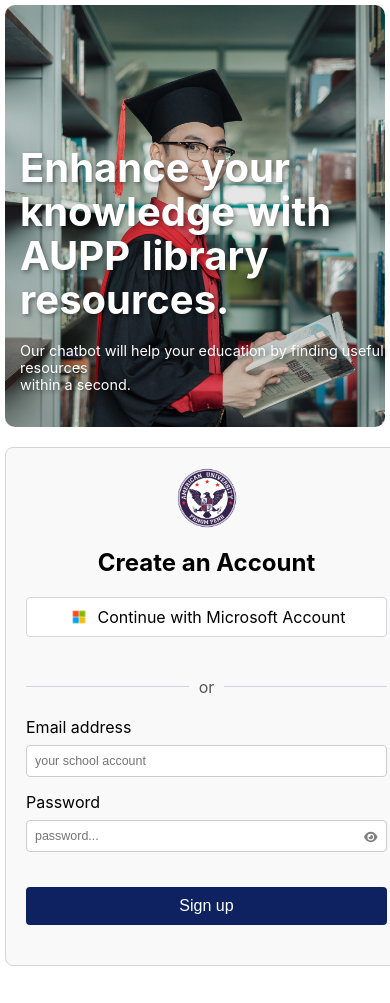
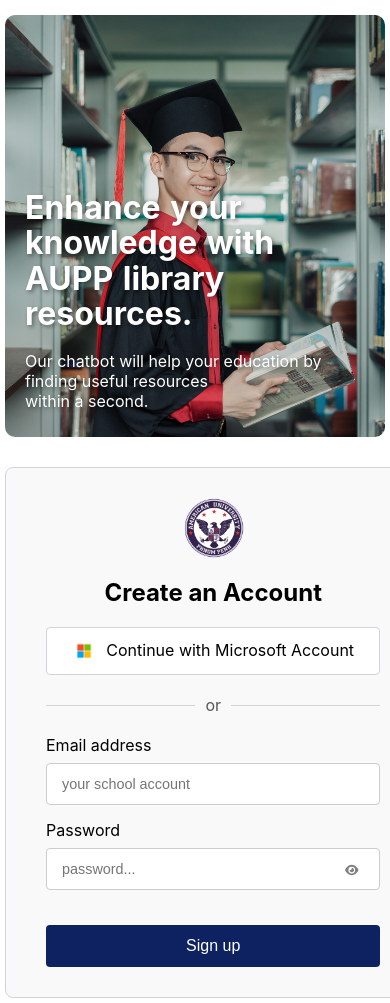
Before and after one commit to Sovatharothh/library_chatbot, a React (Create React App) app: page / in a window 390 px wide. Shown: the top 1003 px of the page. Before the commit the page ends 971 px from the top, so only its background shows below. Built offline with nearby package versions, Linux system fonts and the light colour scheme.

Commit message:
mobile responsive

```diff
--- a/src/components/login-signup/login-signup.css
+++ b/src/components/login-signup/login-signup.css
@@ -16,8 +16,8 @@
 
 .image-container {
   position: relative;
-  width: 550px;
-  height: 600px;
+  width: 680px;
+  height: 660px;
   padding: 10px;
 }
 
@@ -31,7 +31,8 @@
 .image-text {
   position: absolute;
   bottom: 20px;
-  left: 15px;
+  left: 30px;
+  right: 30px;
   color: white;
   text-shadow: 2px 2px 4px rgba(0, 0, 0, 0.4);
 }
@@ -61,7 +62,7 @@
 .logo {
   height: 60px;
   display: block;
-  margin: 0 auto 10px;
+  margin: 0 auto 20px;
 }
 
 h2 {
@@ -70,11 +71,11 @@ h2 {
 }
 
 .microsoft-btn {
-  display: inline-flex;
+  display: flex;
   align-items: center;
-  width: 95%;
   justify-content: center;
-  padding: 8px;
+  width: 100%;
+  padding: 10px;
   border: 1px solid var(--border-color);
   border-radius: 4px;
   background-color: #ffffff;
@@ -82,15 +83,20 @@ h2 {
   text-decoration: none;
   margin-bottom: 20px;
   font-size: 1rem;
+  line-height: 1.2;
+  text-align: center;
+  white-space: nowrap; /* Prevent text from wrapping */
+  height: 48px;
+  box-sizing: border-box;
+}
+
+.microsoft-btn img {
+  height: 24px;
+  margin-right: 10px;
 }
 
 .microsoft-btn:hover {
   background-color: #f5f5f5;
-}
-
-.microsoft-logo {
-  height: 22px;
-  margin-right: 8px;
 }
 
 .divider-container {
@@ -120,17 +126,16 @@ h2 {
 }
 
 .form-group input {
-  width: 95%;
-  padding: 8px;
+  width: 100%;
+  padding: 12px 15px;
   border: 1px solid #ccc;
   border-radius: 4px;
-  font-size: 0.78rem;
+  font-size: 0.9rem;
+  box-sizing: border-box; /* Prevents overflow */
 }
 
 .password-input-container {
   position: relative;
-  display: flex;
-  align-items: center;
 }
 
 .password-input-container input {
@@ -140,7 +145,8 @@ h2 {
 
 .password-toggle-icon {
   position: absolute;
-  right: 10px;
+  padding: 10px;
+  right: 12px;
   cursor: pointer;
   color: gray;
 }
@@ -150,16 +156,17 @@ h2 {
 }
 
 button {
-  width: 100%;
-  padding: 10px 15px;
+  width: 100%; /* Consistent width */
+  padding: 12px 15px;
   background-color: var(--primary-color);
   color: white;
   border: none;
   border-radius: 4px;
   cursor: pointer;
   font-size: 1rem;
+  text-align: center;
+  white-space: nowrap; /* Prevents button text from wrapping */
   margin-top: 20px;
-  margin-bottom: 20px;
 }
 
 button:hover {
@@ -180,31 +187,32 @@ button:disabled {
   cursor: not-allowed;
 }
 
+/* for smaller screen */
 @media (max-width: 768px) {
   .login-signup-container {
-    flex-direction: column; /* Stack the image and form vertically */
-    height: auto; /* Allow content to grow with the screen height */
+    flex-direction: column;
+    height: auto;
   }
 
   .image-container {
     width: 100%;
-    height: 50vh; /* Image takes half the screen height */
-    padding: 0;
+    height: 50vh;
+    padding: 10px;
   }
 
   .login-signup-form-container {
-    width: 95%;
-    height: 50vh; /* Form takes half the screen height */
+    width: 88%;
+    padding-top: 30px;
+    padding-bottom: 30px;
     margin-top: 20px;
     max-width: 100%;
-    padding: 20px;
   }
 
   .heading {
-    font-size: 2.5rem;
+    font-size: 2rem;
   }
 
   .description {
-    font-size: 0.9rem;
+    font-size: 1rem;
   }
 }
```
